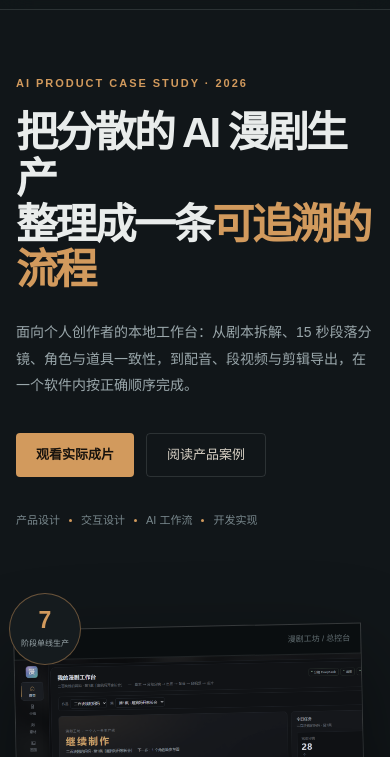
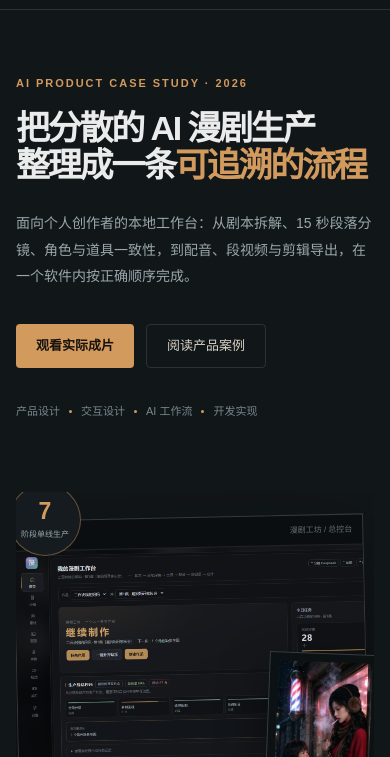
Before and after one commit to byqnb666/manju-studio, a plain HTML site: page index.html in a window 390 px wide. Shown: the part 50-807 px from the top of the page. Drawn offline with Linux system fonts and the light colour scheme.

Commit message:
Improve mobile hero layout

```diff
--- a/styles.css
+++ b/styles.css
@@ -17,6 +17,7 @@
 html { scroll-behavior: smooth; }
 body {
   margin: 0;
+  overflow-x: hidden;
   background:
     radial-gradient(circle at 78% -10%, rgba(210,154,93,.12), transparent 28rem),
     var(--bg);
@@ -238,10 +239,11 @@ h1 span { color: var(--accent); }
   .header-cta { margin-left: auto; }
   .section, .site-footer { width: min(100% - 32px, var(--max)); }
   .hero { padding: 64px 0; }
-  h1 { font-size: 42px; }
+  .hero-copy, .hero-visual { min-width: 0; }
+  h1 { font-size: 34px; overflow-wrap: anywhere; }
   .hero-lead { font-size: 14px; }
-  .hero-visual { min-height: 360px; }
-  .browser-frame { inset: 25px 10px 50px 0; }
+  .hero-visual { min-height: 360px; overflow: hidden; }
+  .browser-frame { inset: 25px 8px 50px 0; }
   .overview-shot { height: 280px; }
   .floating-shot { width: 112px; right: -4px; bottom: -6px; }
   .visual-stamp { width: 72px; height: 72px; left: -7px; top: -8px; }
```
